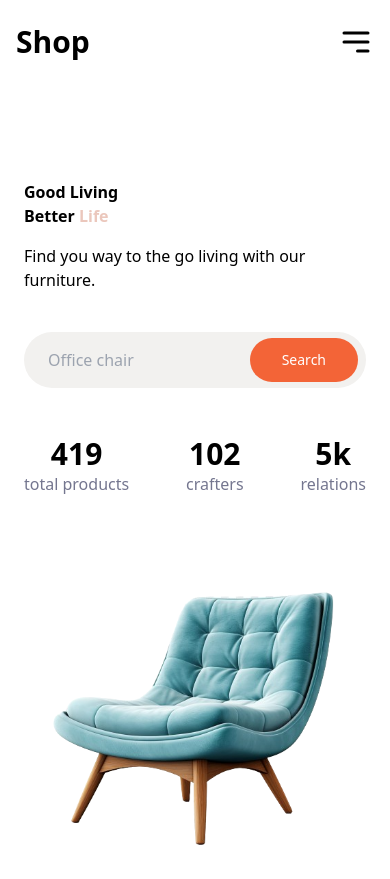
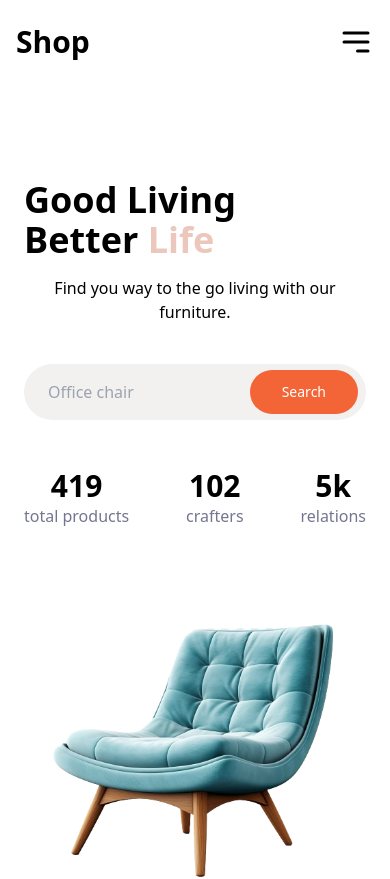
Before and after one commit to zablon-oigo/react-shop, a React (Vite) app: page / in a window 390 px wide. Shown: the top 879 px of the page. Built offline with nearby package versions, Linux system fonts and the light colour scheme.

Commit message:
Changed font size on smaller screen

```diff
--- a/src/components/Home.jsx
+++ b/src/components/Home.jsx
@@ -15,10 +15,10 @@ function Home() {
       <div className="items-center justify-between pt-24 lg:flex gap-x-8">
             <div className="lg:w-2/5">
               <div className="">
-                <h1 className="font-semibold capitalize lg:text-6xl lg:leading-normal">
+                <h1 className="text-4xl font-semibold capitalize lg:text-6xl lg:leading-normal">
                       good living <br />Better <span className="text-primary">life</span>
                   </h1>
-                    <p className="py-4 xl:text-xl first-letter:capitalize">find you way to the go living with our furniture.</p>
+                    <p className="py-4 text-center lg:text-start xl:text-xl first-letter:capitalize">find you way to the go living with our furniture.</p>
                     <div>
                     <div className="relative flex flex-col justify-center my-6 md:z-10 -z-10 h-14">
                     <input type="text" placeholder="Office chair"
```
Also changed, not shown: src/assets/images/sofa.png.
